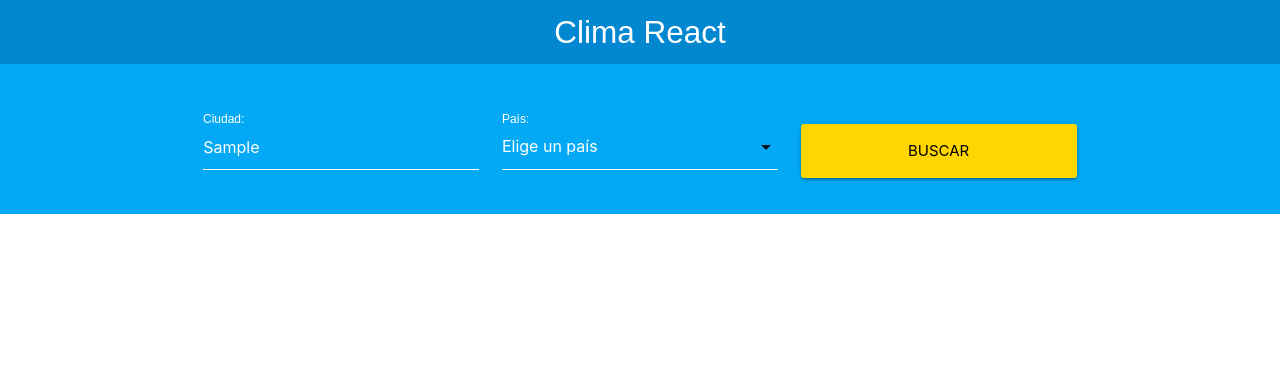
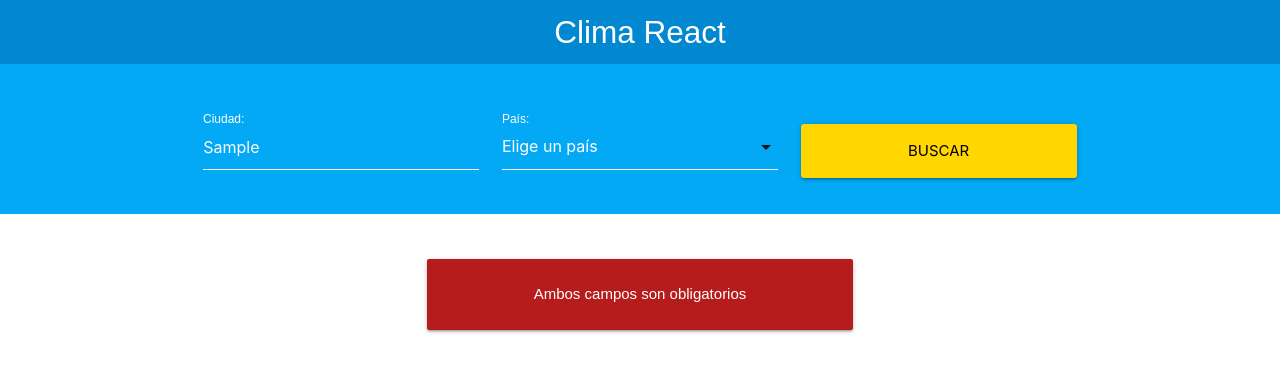
Before and after one commit to esdraspavon/clima, a React (Create React App) app: page / in a window 1280 px wide. Both pictures are taken after typing "Sample" into the empty fields and a click on the input "Buscar". Shown: the top 372 px of the page. Built offline with nearby package versions, Linux system fonts and the light colour scheme.

Commit message:
Error component created

```diff
--- a/src/App.js
+++ b/src/App.js
@@ -1,13 +1,33 @@
 import React, { Component } from "react";
 import Header from "./components/Header";
 import Form from "./components/Form";
+import Error from "./components/Error";
 
 class App extends Component {
+  state = {
+    error: false
+  };
+
+  dataConsult = resp => {
+    if (resp.city === "" || resp.country === "") {
+      this.setState({ error: true });
+    } else {
+      console.log("okay");
+    }
+  };
+
   render() {
+    const error = this.state.error;
+    let resultado;
+    if (error) {
+      resultado = <Error message="Ambos campos son obligatorios" />;
+    }
+
     return (
       <div className="App">
         <Header title="Clima React" />
-        <Form />
+        <Form dataConsult={this.dataConsult} />
+        {resultado}
       </div>
     );
   }
--- /dev/null
+++ b/src/components/Error.js
@@ -0,0 +1,15 @@
+import React from "react";
+
+const Error = props => {
+  return (
+    <div className="container">
+      <div className="row">
+        <div className="col s12 m6 offset-m3">
+          <div className="card-panel red darken-4 error">{props.message}</div>
+        </div>
+      </div>
+    </div>
+  );
+};
+
+export default Error;
--- a/src/components/Form.js
+++ b/src/components/Form.js
@@ -14,6 +14,7 @@ class Form extends Component {
       country: this.countryRef.current.value
     };
     //Enviarlo por props
+    this.props.dataConsult(response);
   };
 
   render() {
```
